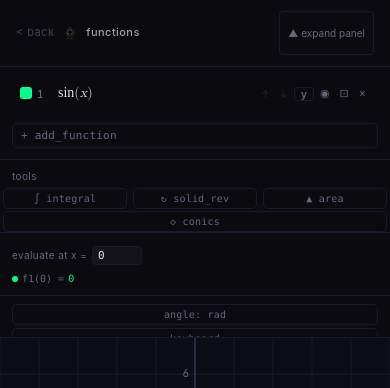
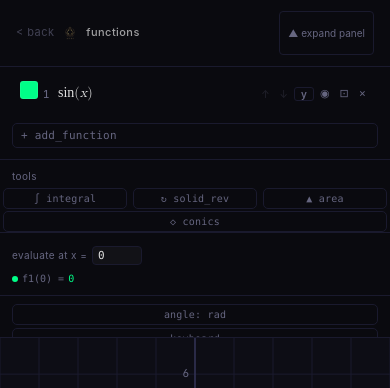
Before and after one commit to 1594-adrs/1594-adrs.github.io, an Angular app in the folder portfolio/: page /web-projects/calculator in a window 390 px wide. Shown: the top 388 px of the page. Built offline with nearby package versions, Linux system fonts and the light colour scheme.

Commit message:
fix(calculator): mobile swatch hit area and expandable sidebar height; document new modules

```diff
--- a/portfolio/src/app/pages/web-projects/projects/graphing-calculator/components/color-picker/color-picker.css
+++ b/portfolio/src/app/pages/web-projects/projects/graphing-calculator/components/color-picker/color-picker.css
@@ -2,16 +2,31 @@
   position: relative;
   display: inline-flex;
 }
+/* The button's own box is the tap target (18px, 44px on coarse pointers); the visible
+   colored swatch is a fixed-size ::after so growing the tap target never grows the
+   painted swatch or lets it bleed into neighboring content. */
 .color-swatch-btn {
-  width: 12px;
-  height: 12px;
+  display: inline-flex;
+  align-items: center;
+  justify-content: center;
+  width: 18px;
+  height: 18px;
+  border: none;
+  padding: 0;
+  background: none;
+  cursor: pointer;
+  flex-shrink: 0;
+}
+.color-swatch-btn::after {
+  content: '';
+  width: 18px;
+  height: 18px;
   border-radius: 3px;
-  flex-shrink: 0;
+  background: var(--swatch-color);
   border: 1px solid rgba(255, 255, 255, 0.08);
-  padding: 0;
-  cursor: pointer;
+  transition: border-color 0.15s;
 }
-.color-swatch-btn:hover {
+.color-swatch-btn:hover::after {
   border-color: var(--color-border-hover);
 }
 .color-popover-backdrop {
--- a/portfolio/src/app/pages/web-projects/projects/graphing-calculator/components/color-picker/color-picker.html
+++ b/portfolio/src/app/pages/web-projects/projects/graphing-calculator/components/color-picker/color-picker.html
@@ -2,7 +2,7 @@
   <button
     type="button"
     class="color-swatch-btn"
-    [style.background]="color()"
+    [style.--swatch-color]="color()"
     (click)="toggle()"
     [attr.aria-expanded]="open()"
     [attr.aria-label]="label()"
--- a/portfolio/src/app/pages/web-projects/projects/graphing-calculator/function-list.css
+++ b/portfolio/src/app/pages/web-projects/projects/graphing-calculator/function-list.css
@@ -205,3 +205,13 @@
     gap: 4px;
   }
 }
+
+/* The color-picker's tap target grows to 44px on coarse pointers (see color-picker.css);
+   size the gutter column to its actual content instead of a fixed px so the button never
+   bleeds into the expression column. Placed after the max-width:375 rule so it wins when
+   both match (a narrow touch screen). */
+@media (pointer: coarse) {
+  .function-row {
+    grid-template-columns: auto 1fr auto;
+  }
+}
--- a/portfolio/src/app/pages/web-projects/projects/graphing-calculator/graphing-calculator.component.css
+++ b/portfolio/src/app/pages/web-projects/projects/graphing-calculator/graphing-calculator.component.css
@@ -50,16 +50,20 @@
   border-radius: 2px;
 }
 @media (max-width: 768px) {
+  /* `height` (not `max-height`) so the "auto" grid row is actually forced to this size
+     regardless of content height — otherwise a grid `auto` track just shrinks to fit
+     shorter content and the canvas row below never gives the sidebar the room back. */
   .sidebar {
     grid-row: auto;
-    max-height: 40vh;
+    height: 40vh;
+    height: 40dvh;
     border-right: none;
     border-bottom: 1px solid var(--color-border);
-    transition: max-height 0.2s ease;
+    transition: height 0.2s ease;
   }
   .sidebar.expanded {
-    max-height: 80vh;
-    max-height: 80dvh;
+    height: 80vh;
+    height: 80dvh;
   }
 }
 .sidebar-header {
```
Also changed, not shown: 1 other file (tests, documents, lock files or other folders).
